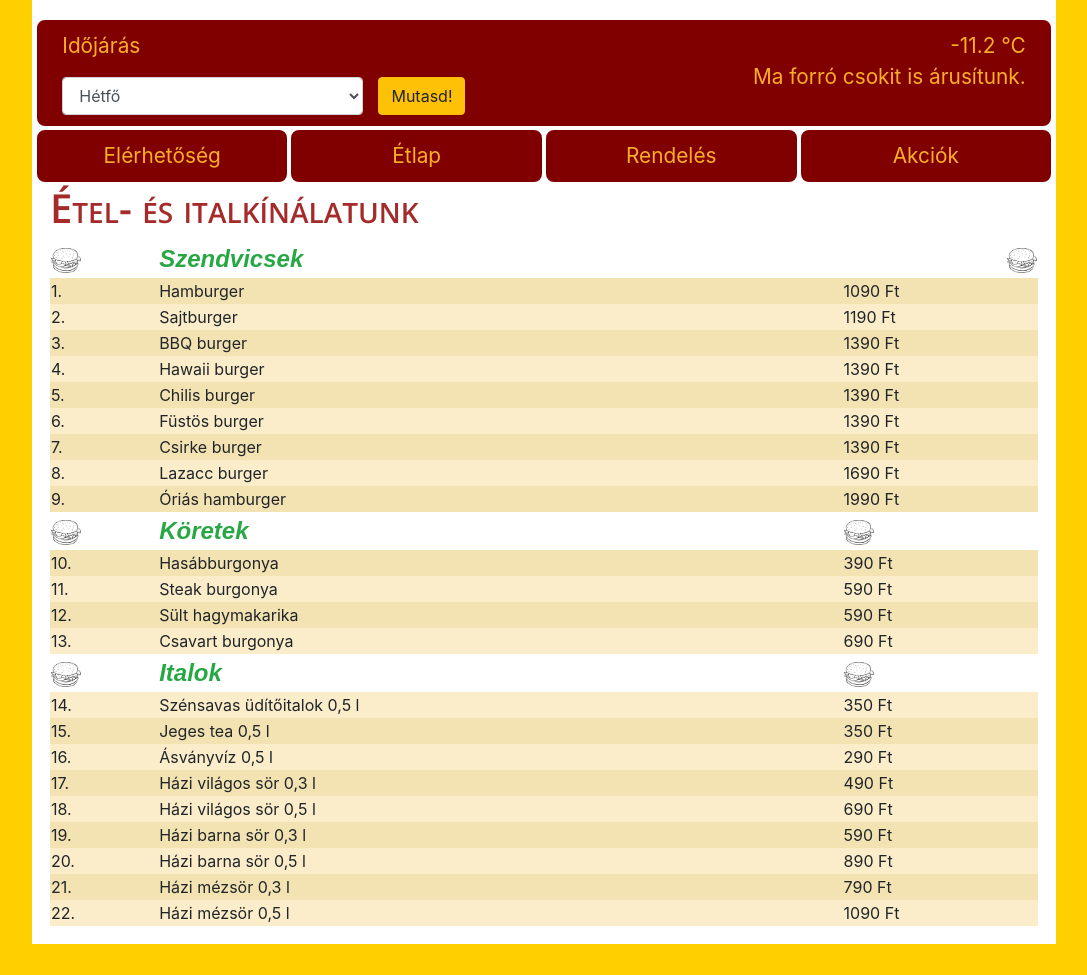
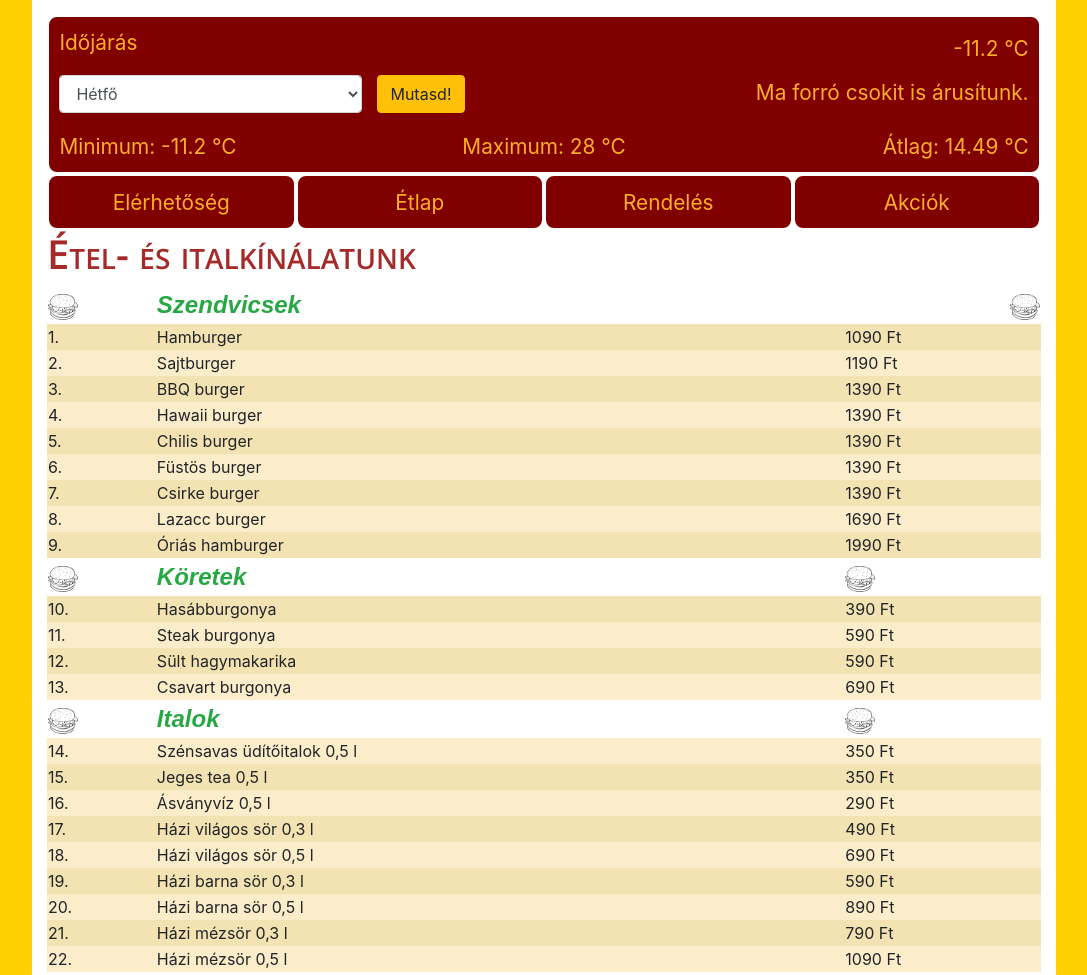
Before and after one commit to bgdozsa/bgdozsa.github.io, a plain HTML site: page menu.html in a window 1280 px wide. Shown: the top 975 px of the page, without its empty margins (96-1183 px from the left). Before the commit the page ends 944 px from the top, so only its background shows below. Drawn offline with nearby package versions, Linux system fonts and the light colour scheme; a web font is replaced by a local one.

Commit message:
07-21 vált

```diff
--- a/css/style.css
+++ b/css/style.css
@@ -11,7 +11,7 @@ body {
     width: 80%;
     background-color: white;
     margin: auto;
-    padding: 1.4%;
+    padding: 15px;
 }
 
 h1, h2 {
@@ -28,7 +28,6 @@ th {
 }
 
 .menuElem {
-    width: 100%;
     padding: 0.5em;
     text-align: center;
     border: solid 2px white;
@@ -38,7 +37,7 @@ th {
     font-size: 1.3em;
 }
 .menuElem:hover {background-color: rgb(251, 174, 40); color: rgb(128, 0, 0);}
-
+.rowMargin {margin: 0;}
 section {
     background-color: rgb(243, 226, 178);
     padding: 2%;
--- a/css/weather.css
+++ b/css/weather.css
@@ -1,9 +1,10 @@
 .sor {
     padding: 0.5em;
-    text-align: center;
     border: solid 2px white;
     border-radius: 10px;
     background-color: rgb(128, 0, 0);
     color: rgb(251, 174, 40);
     font-size: 1.3em;
 }
+
+#temperature {line-height: 2.1em;}
--- a/js/weather.js
+++ b/js/weather.js
@@ -7,14 +7,54 @@ let offers = [
     "Ma fagyit is kínálunk.",
     "Hűtsd le magad egy jéghideg limonádéval!"]
 
+
 function weatherWidget() {
     const day = document.querySelector("#day").value
     const temperatureDiv = document.querySelector("#temperature")
     temperatureDiv.innerHTML = temperatures[day] + " &deg;C"
+
     for (let i = 0; i < temperatureUpperLimits.length; i++) {
         if (temperatures[day] <= temperatureUpperLimits[i]) {
             temperatureDiv.innerHTML += "<br>" + offers[i]
             break
         }
     }
+
+    const minDiv = document.querySelector("#min")
+    minDiv.innerHTML = "Minimum: " + minTemperature() + " &deg;C"
+    const maxDiv = document.querySelector("#max")
+    maxDiv.innerHTML = "Maximum: " + maxTemperature() + " &deg;C"
+    const avgDiv = document.querySelector("#avg")
+    avgDiv.innerHTML = "Átlag: " + avgTemperature().toFixed(2) + " &deg;C"
 }
+
+
+function minTemperature() {
+    let min = temperatures.length != 0 ? temperatures[0] : 0
+    for (let i = 0; i < temperatures.length; i++) {
+        if (min > temperatures[i]) {
+            min = temperatures[i]
+        }
+    }
+    return min
+}
+
+
+function maxTemperature() {
+    let max = temperatures.length != 0 ? temperatures[0] : 0
+    for (let i = 0; i < temperatures.length; i++) {
+        if (max < temperatures[i]) {
+            max = temperatures[i]
+        }
+    }
+    return max
+}
+
+
+function avgTemperature() {
+    let avg = 0
+    for (let i = 0; i < temperatures.length; i++) {
+        avg += temperatures[i]
+    }
+    return temperatures.length != 0 ? avg / temperatures.length : 0
+}
--- a/menu.html
+++ b/menu.html
@@ -10,8 +10,8 @@
 </head>
 <body>
 
-    <header>
-        <div class="row sor">
+    <header class="sor">
+        <div class="row">
             <div class="col-6">
                 <p class="balra">Időjárás</p>
                 <div class="row">
@@ -33,16 +33,19 @@
                 <p id="temperature" class="jobbra"></p>
             </div>
         </div>
+        <div class="row">
+            <div class="col-4 balra" id="min"></div>
+            <div class="col-4 kozepre" id="max"></div>
+            <div class="col-4 jobbra" id="avg"></div>
+        </div>
     </header>
-    <nav>
-        <div class="row">
-            <a class="col-3 menuElem" href="contact.html">Elérhetőség</a>
-            <a class="col-3 menuElem" href="menu.html">Étlap</a>
-            <a class="col-3 menuElem" href="order-form.html">Rendelés</a>
-            <a class="col-3 menuElem" href="index.html">Akciók</a>
-        </div>
+
+    <nav class="row rowMargin">
+        <a class="col-3 menuElem" href="contact.html">Elérhetőség</a>
+        <a class="col-3 menuElem" href="menu.html">Étlap</a>
+        <a class="col-3 menuElem" href="order-form.html">Rendelés</a>
+        <a class="col-3 menuElem" href="index.html">Akciók</a>
     </nav>
-
 
     <h1>Étel- és italkínálatunk</h1>
     <table>
```
Also changed, not shown: contact.html (+13 -9 lines), index.html (+13 -10 lines), order-form.html (+13 -9 lines).
